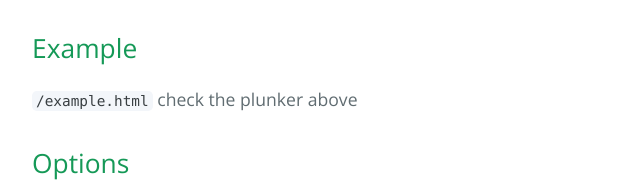
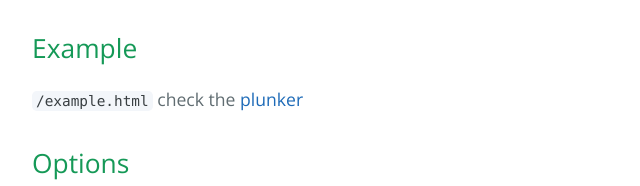
Before and after one commit to theoomoregbee/angular-tag, a plain HTML site: page index.html in a window 1280 px wide. Shown: the part 2331-2517 px from the top of the page, 192-832 px from the left. Drawn offline with nearby package versions, Linux system fonts and the light colour scheme.

```diff
--- a/index.html
+++ b/index.html
@@ -71,7 +71,7 @@
 <h2>
 <a id="example" class="anchor" href="#example" aria-hidden="true"><span aria-hidden="true" class="octicon octicon-link"></span></a>Example</h2>
 
-<p><code>/example.html</code> check the plunker above</p>
+<p><code>/example.html</code> check the <a href="https://embed.plnkr.co/t8OwUV/">plunker</a></p>
 
 <h2>
 <a id="options" class="anchor" href="#options" aria-hidden="true"><span aria-hidden="true" class="octicon octicon-link"></span></a>Options</h2>
```
Also changed, not shown: params.json (+1 -1 lines).
